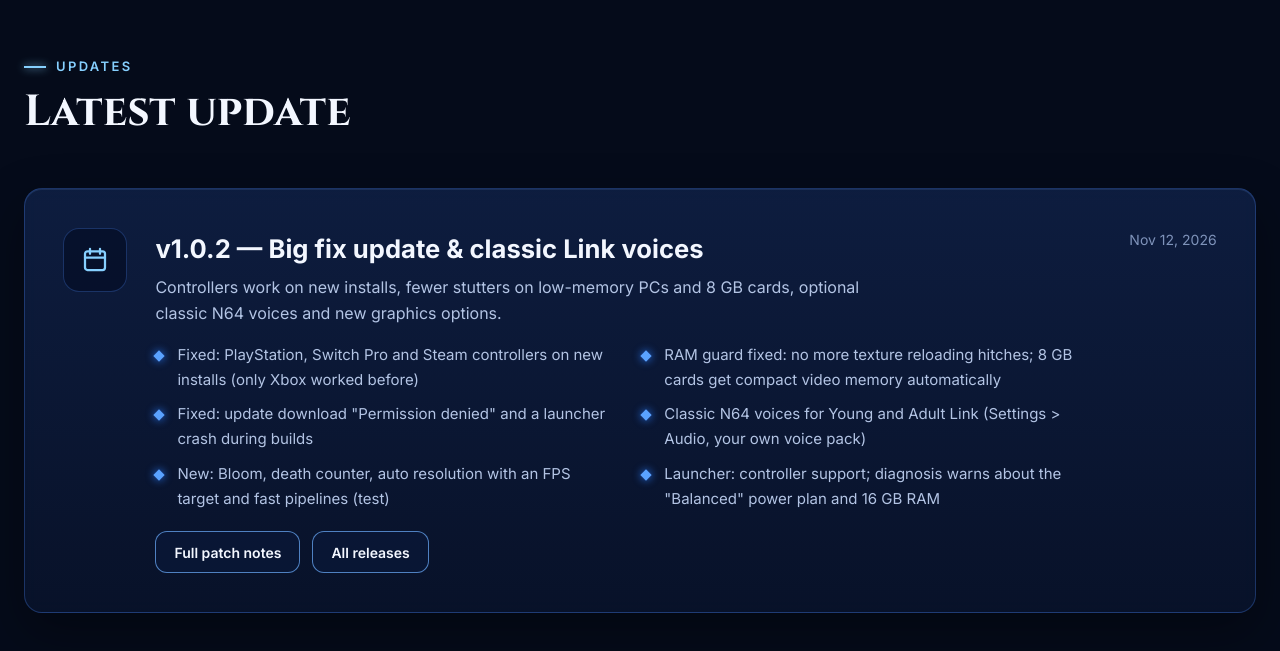
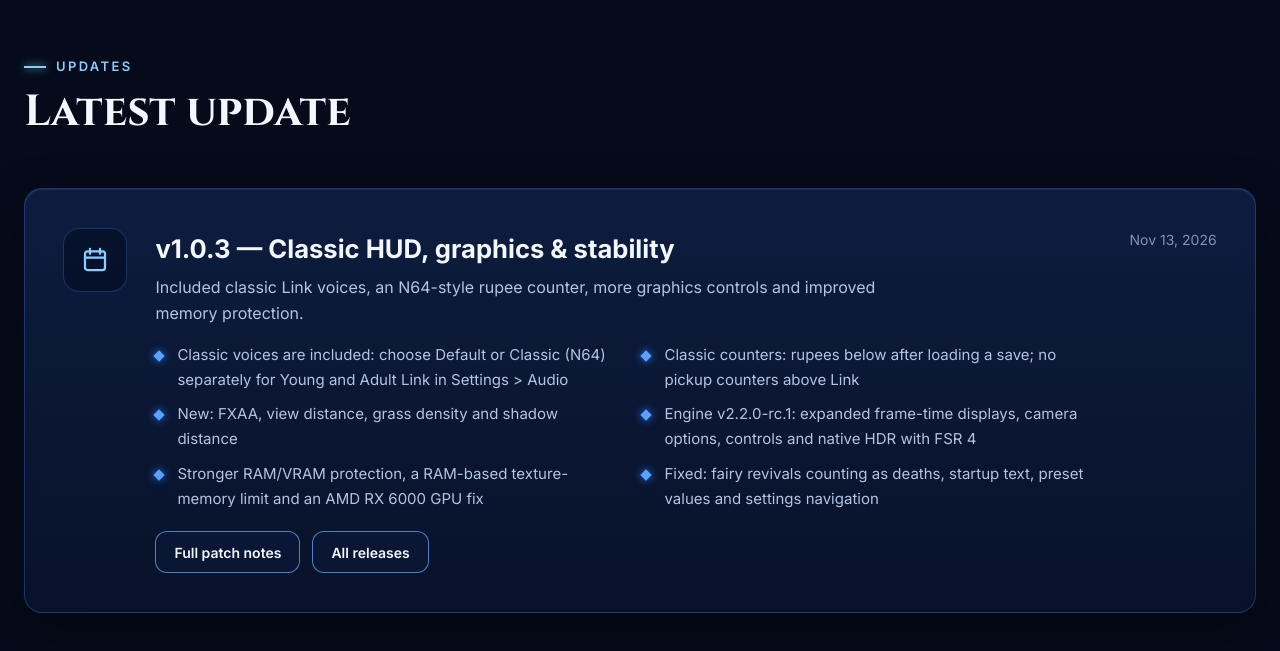
Before and after one commit to ocarina-pc-native-build/ocarina-pc-native-build.github.io, a plain HTML site: page index.html in a window 1280 px wide. Shown: the part 1611-2262 px from the top of the page. Drawn offline with Linux system fonts and the light colour scheme.

Commit message:
Release v1.0.3: included voices, classic HUD and stability

```diff
--- a/index.html
+++ b/index.html
@@ -190,7 +190,7 @@ footer nav{display:flex;gap:20px;flex-wrap:wrap}footer a{color:var(--sub);text-d
         <a class="btn" href="https://github.com/ocarina-pc-native-build/ocarina-pc-native-build.github.io"><svg viewBox="0 0 24 24" fill="currentColor" aria-hidden="true"><path d="M12 .5a11.5 11.5 0 0 0-3.6 22.4c.6.1.8-.3.8-.6v-2.2c-3.2.7-3.9-1.4-3.9-1.4-.5-1.3-1.3-1.7-1.3-1.7-1-.7.1-.7.1-.7 1.2.1 1.8 1.2 1.8 1.2 1 1.8 2.8 1.3 3.5 1 .1-.8.4-1.3.7-1.6-2.6-.3-5.3-1.3-5.3-5.7 0-1.3.5-2.3 1.2-3.1-.1-.3-.5-1.5.1-3.1 0 0 1-.3 3.2 1.2a11 11 0 0 1 5.8 0c2.2-1.5 3.2-1.2 3.2-1.2.6 1.6.2 2.8.1 3.1.7.8 1.2 1.9 1.2 3.1 0 4.4-2.7 5.4-5.3 5.7.4.4.8 1.1.8 2.2v3.3c0 .3.2.7.8.6A11.5 11.5 0 0 0 12 .5Z"/></svg>GitHub</a>
         <a class="btn" href="https://discord.gg/vDPAcc6JnY"><svg viewBox="0 0 24 24" fill="currentColor" aria-hidden="true"><path d="M19.6 5.3A16.6 16.6 0 0 0 15.5 4l-.5 1a15 15 0 0 0-6 0l-.5-1a16.6 16.6 0 0 0-4.1 1.3C1.8 9.2 1.1 13 1.4 16.7a16.8 16.8 0 0 0 5 2.6l1.1-1.7a11 11 0 0 1-1.7-.8l.4-.3a12 12 0 0 0 11.6 0l.4.3-1.7.8 1.1 1.7a16.7 16.7 0 0 0 5-2.6c.4-4.3-.6-8-3-11.4ZM8.9 14.4c-1 0-1.8-.9-1.8-2s.8-2 1.8-2 1.8.9 1.8 2-.8 2-1.8 2Zm6.2 0c-1 0-1.8-.9-1.8-2s.8-2 1.8-2 1.8.9 1.8 2-.8 2-1.8 2Z"/></svg>Discord</a>
       </div>
-      <div class="version"><span class="dot"></span><b>v1.0.2</b> · Windows x64</div>
+      <div class="version"><span class="dot"></span><b>v1.0.3</b> · Windows x64</div>
     </div>
     <div class="hero-art" aria-hidden="true">
       <div class="ring"></div>
@@ -223,19 +223,19 @@ footer nav{display:flex;gap:20px;flex-wrap:wrap}footer a{color:var(--sub);text-d
     <article class="panel update reveal">
       <div class="icon"><svg viewBox="0 0 24 24" stroke-linecap="round" stroke-linejoin="round"><rect x="4" y="5" width="16" height="15" rx="2"/><path d="M8 3v4M16 3v4M4 10h16"/></svg></div>
       <div>
-        <h3>v1.0.2 — Big fix update &amp; classic Link voices</h3>
-        <p class="lead" style="font-size:16px">Controllers work on new installs, fewer stutters on low-memory PCs and 8 GB cards, optional classic N64 voices and new graphics options.</p>
+        <h3>v1.0.3 — Classic HUD, graphics &amp; stability</h3>
+        <p class="lead" style="font-size:16px">Included classic Link voices, an N64-style rupee counter, more graphics controls and improved memory protection.</p>
         <ul>
-          <li>Fixed: PlayStation, Switch Pro and Steam controllers on new installs (only Xbox worked before)</li>
-          <li>RAM guard fixed: no more texture reloading hitches; 8 GB cards get compact video memory automatically</li>
-          <li>Fixed: update download "Permission denied" and a launcher crash during builds</li>
-          <li>Classic N64 voices for Young and Adult Link (Settings &gt; Audio, your own voice pack)</li>
-          <li>New: Bloom, death counter, auto resolution with an FPS target and fast pipelines (test)</li>
-          <li>Launcher: controller support; diagnosis warns about the "Balanced" power plan and 16 GB RAM</li>
+          <li>Classic voices are included: choose Default or Classic (N64) separately for Young and Adult Link in Settings &gt; Audio</li>
+          <li>Classic counters: rupees below after loading a save; no pickup counters above Link</li>
+          <li>New: FXAA, view distance, grass density and shadow distance</li>
+          <li>Engine v2.2.0-rc.1: expanded frame-time displays, camera options, controls and native HDR with FSR 4</li>
+          <li>Stronger RAM/VRAM protection, a RAM-based texture-memory limit and an AMD RX 6000 GPU fix</li>
+          <li>Fixed: fairy revivals counting as deaths, startup text, preset values and settings navigation</li>
         </ul>
         <div class="more"><a class="btn small" href="https://github.com/ocarina-pc-native-build/ocarina-pc-native-build.github.io/releases/latest">Full patch notes</a><a class="btn small" href="https://github.com/ocarina-pc-native-build/ocarina-pc-native-build.github.io/releases">All releases</a></div>
       </div>
-      <span class="date">Nov 12, 2026</span>
+      <span class="date">Nov 13, 2026</span>
     </article>
   </div>
 </section>
```
Also changed, not shown: 1 other file.
